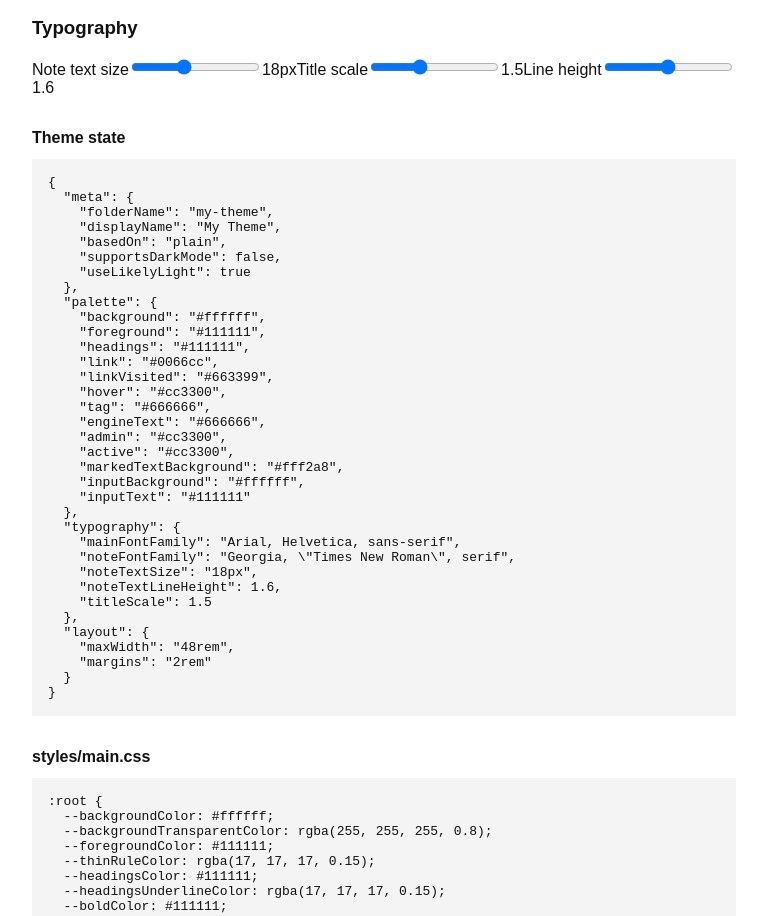
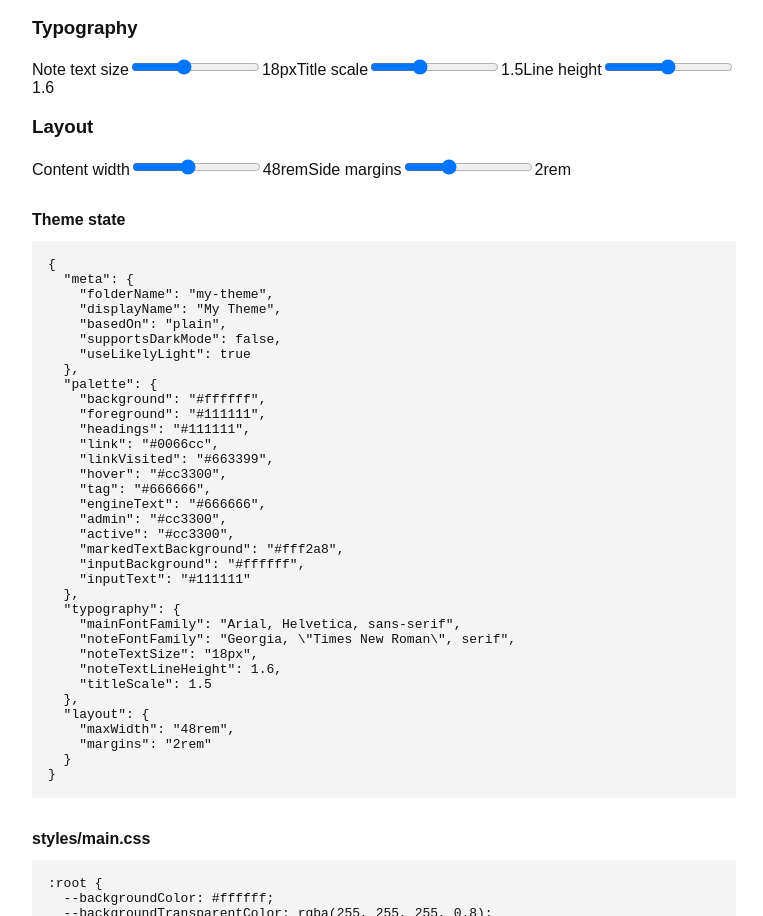
Before and after one commit to hvab/Selecta, a Vue app: page / in a window 1280 px wide. Shown: the part 1085-2001 px from the top of the page, without its empty margins (256-1019 px from the left). Built offline with nearby package versions, Linux system fonts and the light colour scheme.

Commit message:
add layout controls

```diff
--- a/src/App.vue
+++ b/src/App.vue
@@ -18,6 +18,10 @@ function updatePaletteField(key, value) {
 function updateTypographyField(key, value) {
   themeState.typography[key] = value;
 }
+
+function updateLayoutField(key, value) {
+  themeState.layout[key] = value;
+}
 </script>
 
 <template>
@@ -35,8 +39,10 @@ function updateTypographyField(key, value) {
       <ThemeControls
         :palette="themeState.palette"
         :typography="themeState.typography"
+        :layout="themeState.layout"
         @update:palette-field="updatePaletteField"
         @update:typography-field="updateTypographyField"
+        @update:layout-field="updateLayoutField"
       />
     </section>
 
--- a/src/components/ThemeControls.vue
+++ b/src/components/ThemeControls.vue
@@ -8,9 +8,13 @@ defineProps({
     type: Object,
     required: true,
   },
+  layout: {
+    type: Object,
+    required: true,
+  },
 });
 
-const emit = defineEmits(['update:palette-field', 'update:typography-field']);
+const emit = defineEmits(['update:palette-field', 'update:typography-field', 'update:layout-field']);
 
 const colorControls = [
   {
@@ -99,6 +103,25 @@ const typographyControls = [
   },
 ];
 
+const layoutControls = [
+  {
+    key: 'maxWidth',
+    label: 'Content width',
+    min: 36,
+    max: 64,
+    step: 1,
+    unit: 'rem',
+  },
+  {
+    key: 'margins',
+    label: 'Side margins',
+    min: 1,
+    max: 4,
+    step: 0.25,
+    unit: 'rem',
+  },
+];
+
 const systemFonts = [
   {
     value: 'Arial, Helvetica, sans-serif',
@@ -127,11 +150,11 @@ const systemFonts = [
 ];
 
 function getControlValue(control, value) {
-  return control.unit === 'px' ? Number.parseFloat(value) : value;
+  return control.unit ? Number.parseFloat(value) : value;
 }
 
-function getTypographyValue(control, value) {
-  return control.unit === 'px' ? `${value}px` : Number(value);
+function getNumericValue(control, value) {
+  return control.unit ? `${value}${control.unit}` : Number(value);
 }
 </script>
 
@@ -174,10 +197,26 @@ function getTypographyValue(control, value) {
           :max="control.max"
           :step="control.step"
           :value="getControlValue(control, typography[control.key])"
-          @input="emit('update:typography-field', control.key, getTypographyValue(control, $event.target.value))"
+          @input="emit('update:typography-field', control.key, getNumericValue(control, $event.target.value))"
         />
         <output>{{ typography[control.key] }}{{ control.unit && control.unit !== 'px' ? control.unit : '' }}</output>
       </label>
     </div>
+
+    <div>
+      <h3>Layout</h3>
+      <label v-for="control in layoutControls" :key="control.key">
+        <span>{{ control.label }}</span>
+        <input
+          type="range"
+          :min="control.min"
+          :max="control.max"
+          :step="control.step"
+          :value="getControlValue(control, layout[control.key])"
+          @input="emit('update:layout-field', control.key, getNumericValue(control, $event.target.value))"
+        />
+        <output>{{ layout[control.key] }}</output>
+      </label>
+    </div>
   </div>
 </template>
```
Also changed, not shown: 1 other file (tests, documents, lock files or other folders).
